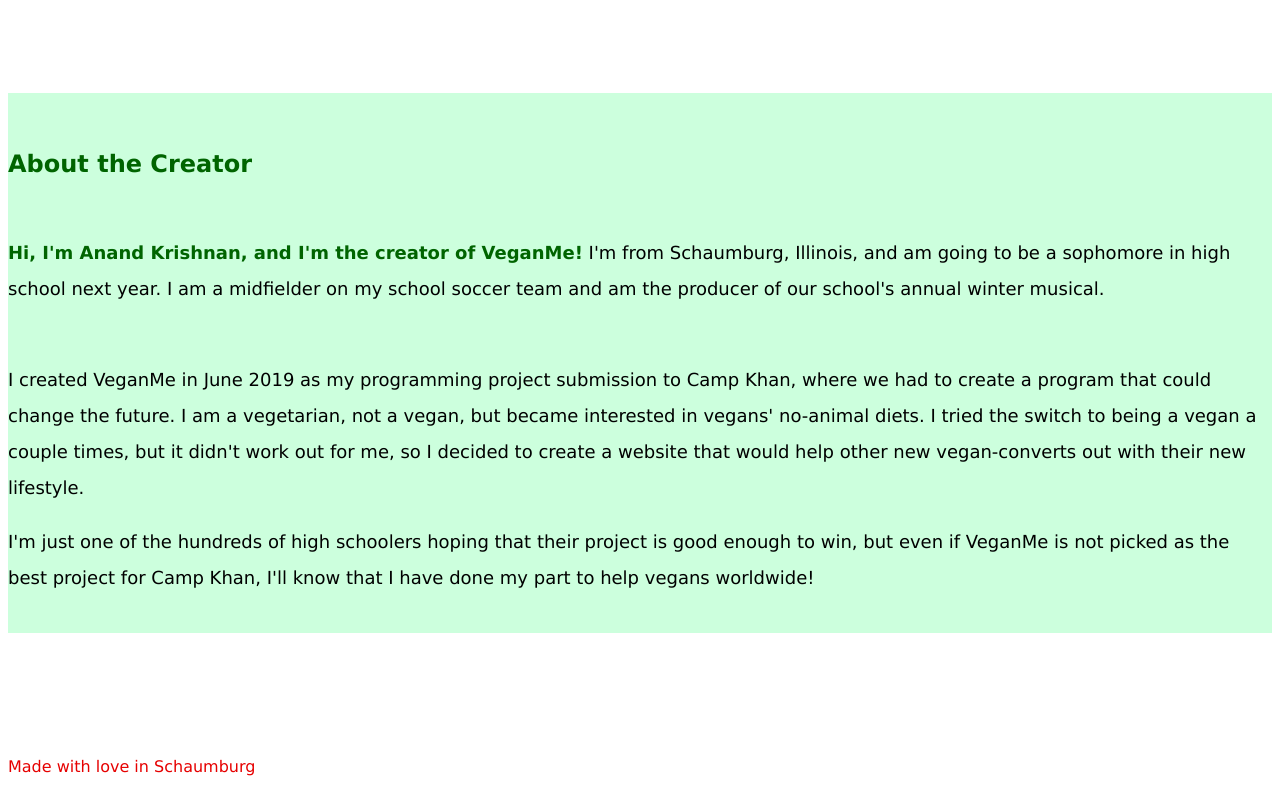
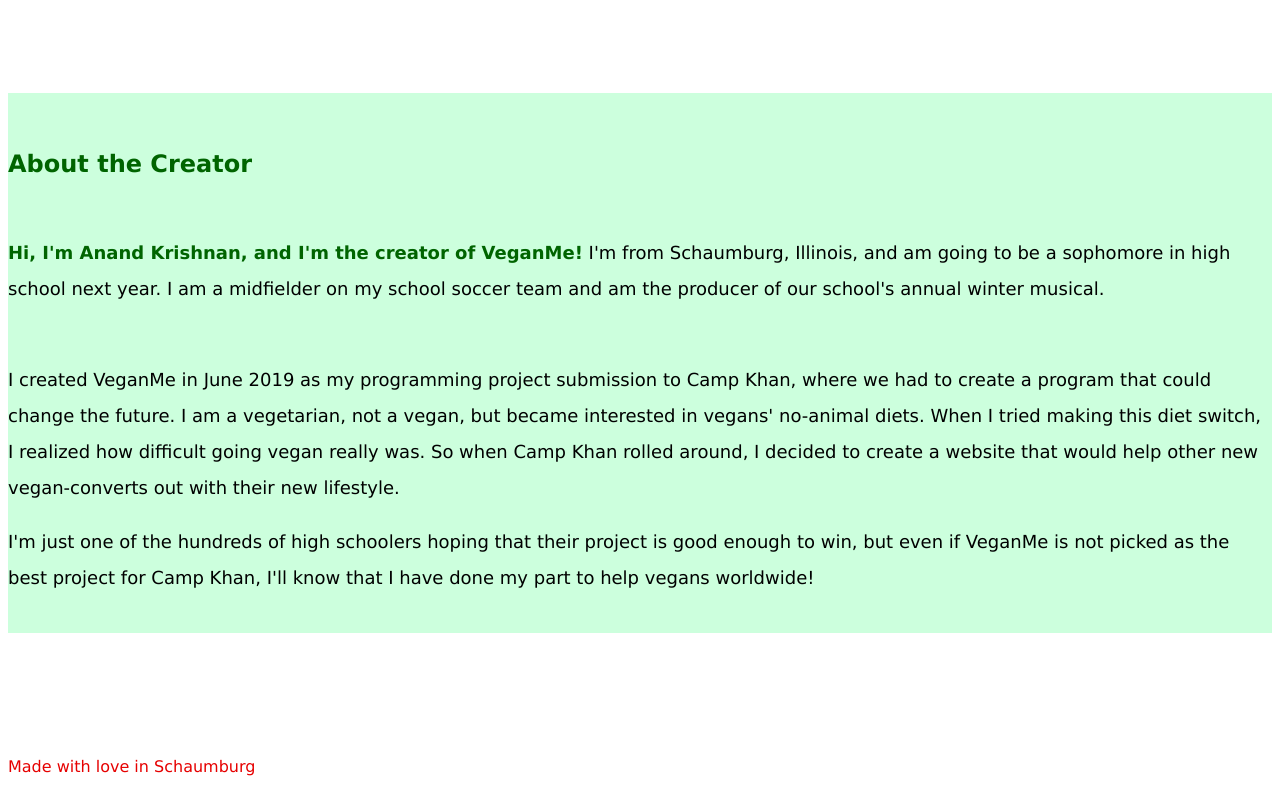
Before and after one commit to vegan-me/vegan-me, a plain HTML site: page about.html in a window 1280 px wide. Shown: the part 2675-3475 px from the top of the page. Drawn offline with Linux system fonts and the light colour scheme.

Commit message:
Update about.html

```diff
--- a/about.html
+++ b/about.html
@@ -49,7 +49,7 @@
 <br>
 <p><mark style="background-color: #ccffdd;"><strong>Hi, I'm Anand Krishnan, and I'm the creator of VeganMe!</mark></strong> I'm from Schaumburg, Illinois, and am going to be a sophomore in high school next year. I am a midfielder on my school soccer team and am the producer of our school's annual winter musical.</p>
 <br>
-<p>I created VeganMe in June 2019 as my programming project submission to Camp Khan, where we had to create a program that could change the future. I am a vegetarian, not a vegan, but became interested in vegans' no-animal diets. I tried the switch to being a vegan a couple times, but it didn't work out for me, so I decided to create a website that would help other new vegan-converts out with their new lifestyle.</p>
+<p>I created VeganMe in June 2019 as my programming project submission to Camp Khan, where we had to create a program that could change the future. I am a vegetarian, not a vegan, but became interested in vegans' no-animal diets. When I tried making this diet switch, I realized how difficult going vegan really was. So when Camp Khan rolled around, I decided to create a website that would help other new vegan-converts out with their new lifestyle.</p>
 <p>I'm just one of the hundreds of high schoolers hoping that their project is good enough to win, but even if VeganMe is not picked as the best project for Camp Khan, I'll know that I have done my part to help vegans worldwide!</p>
 <br>
 </div>
```
